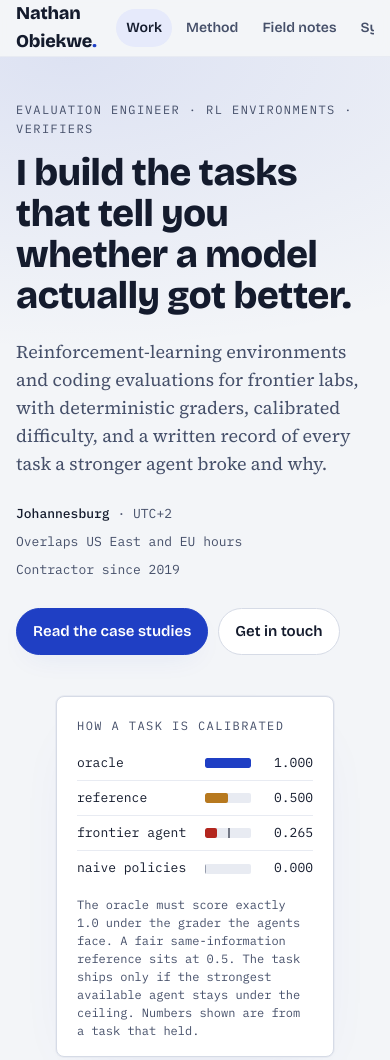
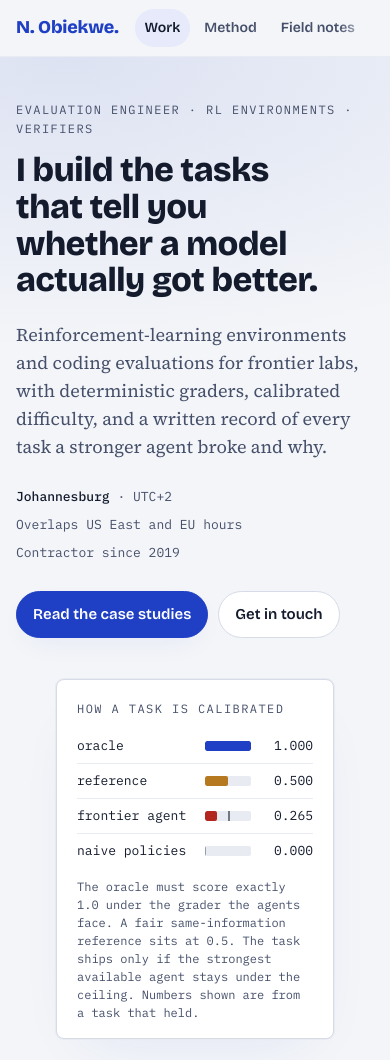
Before and after one commit to Nathanjr123/obiekwe.dev, a plain HTML site: page index.html in a window 390 px wide. Shown: the top 1060 px of the page. Drawn offline with nearby package versions, Linux system fonts and the light colour scheme.

Commit message:
Hero scale and phone nav fixes

```diff
--- a/index.html
+++ b/index.html
@@ -43,7 +43,7 @@ body{margin:0;background:var(--bg);color:var(--ink);font-family:var(--body);font
 a{color:var(--accent);text-decoration-thickness:1px;text-underline-offset:3px}
 a:focus-visible,button:focus-visible,summary:focus-visible{outline:2px solid var(--accent);outline-offset:3px}
 h1,h2,h3,h4{font-family:var(--display);line-height:1.08;margin:0;text-wrap:balance;letter-spacing:-0.01em}
-h1{font-size:clamp(38px,6.4vw,76px);font-weight:800}
+h1{font-size:clamp(34px,4.6vw,58px);font-weight:800}
 h2{font-size:clamp(26px,3.4vw,40px);font-weight:600}
 h3{font-size:clamp(20px,2.2vw,26px);font-weight:600}
 h4{font-size:17px;font-weight:600;font-family:var(--display)}
@@ -58,16 +58,16 @@ p{margin:0}
 /* nav */
 .nav{position:sticky;top:env(safe-area-inset-top,0px);z-index:20;background:color-mix(in srgb,var(--bg) 88%,transparent);backdrop-filter:blur(10px);border-bottom:1px solid var(--line-2)}
 .nav .wrap{display:flex;align-items:center;justify-content:space-between;gap:16px;min-height:56px}
-.brand{font-family:var(--display);font-weight:800;font-size:18px;color:var(--ink);text-decoration:none;letter-spacing:-.01em}
+.brand{font-family:var(--display);font-weight:800;font-size:18px;color:var(--ink);text-decoration:none;letter-spacing:-.01em;white-space:nowrap;flex:0 0 auto}
 .brand span{color:var(--accent)}
-.links{display:flex;gap:4px;overflow-x:auto;scrollbar-width:none}
+.links{display:flex;gap:4px;overflow-x:auto;scrollbar-width:none;min-width:0;mask-image:linear-gradient(90deg,#000 85%,transparent)}
 .links::-webkit-scrollbar{display:none}
 .links a{font-family:var(--display);font-weight:600;font-size:14px;color:var(--ink-2);text-decoration:none;padding:8px 10px;border-radius:999px;white-space:nowrap}
 .links a:hover,.links a[aria-current]{color:var(--ink);background:var(--accent-soft)}
 
 /* hero */
 .hero{padding-block:clamp(44px,8vw,96px) clamp(36px,6vw,72px);border-bottom:1px solid var(--line-2);background:radial-gradient(900px 420px at 18% 0%,var(--glow),transparent 70%)}
-.hero-grid{display:grid;grid-template-columns:minmax(0,1.3fr) minmax(280px,.9fr);gap:clamp(24px,5vw,64px);align-items:end}
+.hero-grid{display:grid;grid-template-columns:minmax(0,1.25fr) minmax(300px,.85fr);gap:clamp(24px,5vw,64px);align-items:center}
 .hero p.lede{font-size:clamp(18px,1.6vw,21px);color:var(--ink-2);margin-top:22px;max-width:58ch}
 .hero .meta{display:flex;flex-wrap:wrap;gap:8px 18px;margin-top:26px;font-family:var(--mono);font-size:13px;color:var(--ink-2)}
 .hero .meta b{color:var(--ink);font-weight:500}
@@ -109,6 +109,7 @@ p{margin:0}
 section.block{padding-block:clamp(44px,7vw,88px);border-bottom:1px solid var(--line-2)}
 .sec-head{display:grid;grid-template-columns:minmax(0,1fr) minmax(0,1.6fr);gap:clamp(16px,4vw,48px);margin-bottom:clamp(24px,4vw,44px)}
 .sec-head p{color:var(--ink-2);max-width:62ch}
+@media (max-width:520px){.brand .full{display:none}.brand .short{display:inline!important}}
 @media (max-width:820px){.sec-head{grid-template-columns:1fr}.hero-grid{grid-template-columns:1fr}.strip{grid-template-columns:repeat(2,minmax(0,1fr))}.strip > div:nth-child(3){border-left:0}.strip > div:nth-child(n+3){border-top:1px solid var(--line-2)}}
 
 /* case list */
@@ -193,7 +194,7 @@ footer .wrap{display:flex;flex-wrap:wrap;gap:8px 24px;justify-content:space-betw
 
 <nav class="nav" aria-label="Sections">
   <div class="wrap">
-    <a class="brand" href="#top">Nathan Obiekwe<span>.</span></a>
+    <a class="brand" href="#top"><span class="full">Nathan Obiekwe</span><span class="short" hidden>N. Obiekwe</span><span>.</span></a>
     <div class="links">
       <a href="#work">Work</a><a href="#method">Method</a><a href="#notes">Field notes</a><a href="#systems">Systems</a><a href="#about">About</a><a href="#contact" style="background:var(--accent);color:var(--accent-ink)">Contact</a>
     </div>
```
